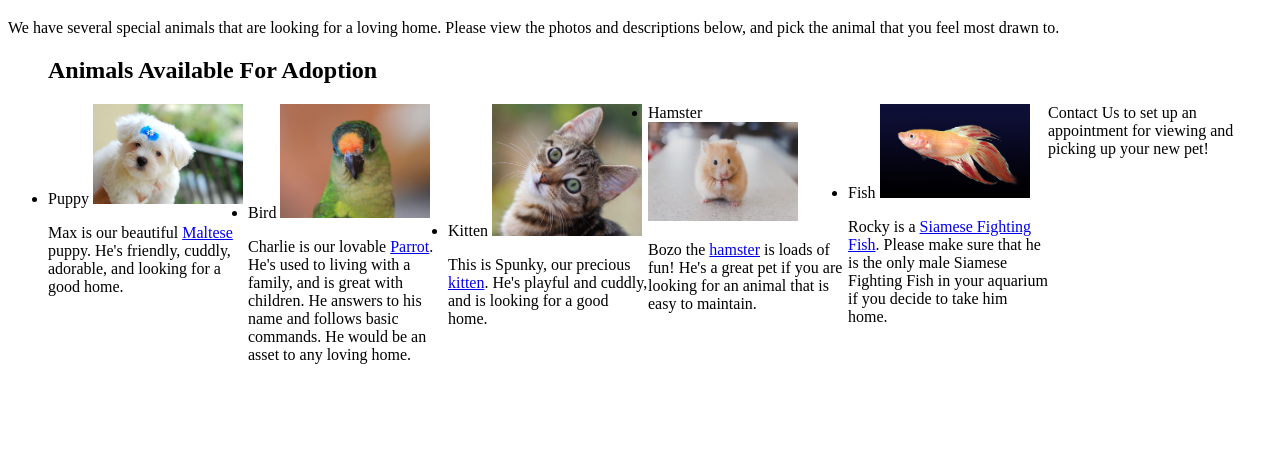
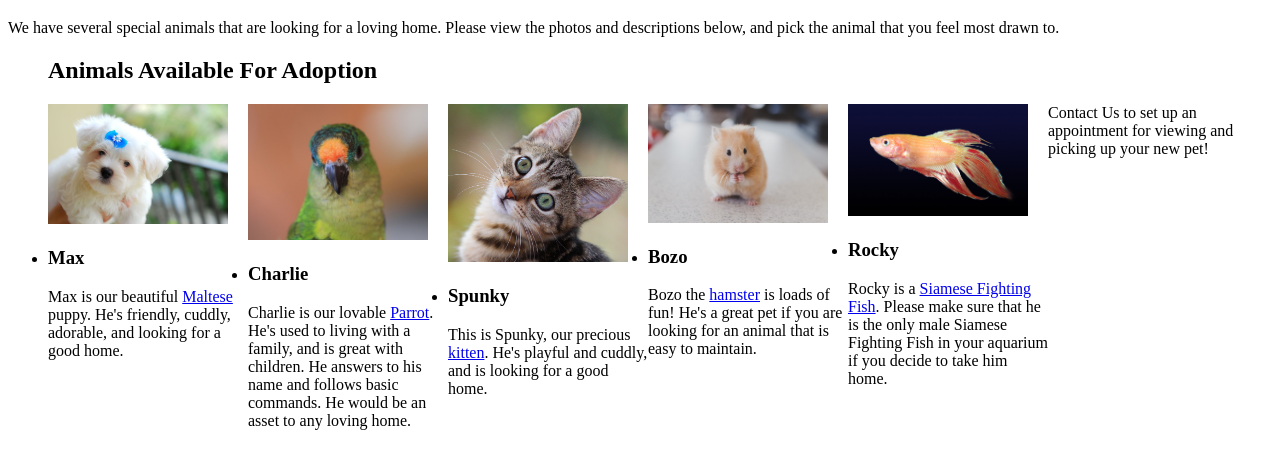
Before and after one commit to adriannem/animal-shelter, a plain HTML site: page index.html in a window 1280 px wide. Shown: the part 61-530 px from the top of the page. Drawn offline with Linux system fonts and the light colour scheme.

Commit message:
Fix indentations and spacing, add header tags, increase image size.

```diff
--- a/index.html
+++ b/index.html
@@ -12,32 +12,39 @@
   <ul>
     <h2>Animals Available For Adoption</h2>
     <div class="column">
-      <li>Puppy
-        <img src="img/maltese-puppy.jpg" alt="Maltese Puppy" width=150>
+      <img src="img/maltese-puppy.jpg" alt="Maltese Puppy" width=180>
+      <li>
+        <h3>Max</h3>
         <p>Max is our beautiful <a href="https://en.wikipedia.org/wiki/Maltese_(dog)">Maltese</a> puppy. He's friendly, cuddly, adorable, and looking for a good home.</p>
       </li>
     </div>
     <div class="column">
-      <li>Bird
-        <img src="img/pet-parrot.jpg" alt="Pet Parrot" width=150>
+      <img src="img/pet-parrot.jpg" alt="Pet Parrot" width=180>
+      <li>
+        <h3>Charlie</h3>
         <p>Charlie is our lovable <a href="https://en.wikipedia.org/wiki/Parrot">Parrot</a>. He's used to living with a family, and is great with children. He answers to his name and follows basic commands. He would be an asset to any loving home.</p>
       </li>
     </div>
     <div class="column">
-      <li>Kitten
-        <img src="img/green_eyes_kitten.jpg" alt="Kitten with green eyes" width=150>
+      <img src="img/green_eyes_kitten.jpg" alt="Kitten with green eyes" width=180>
+      <li>
+        <h3>Spunky</h3>
+
         <p>This is Spunky, our precious <a href="https://en.wikipedia.org/wiki/Kitten">kitten</a>. He's playful and cuddly, and is looking for a good home.</p>
       </li>
     </div>
     <div class="column">
-      <li>Hamster
-        <img src="img/hamster.jpg" alt="Hamster" width=150>
+      <img src="img/hamster.jpg" alt="Hamster" width=180>
+      <li>
+        <h3>Bozo</h3>
         <p>Bozo the <a href="https://en.wikipedia.org/wiki/Hamster">hamster</a> is loads of fun! He's a great pet if you are looking for an animal that is easy to maintain.</p>
       </li>
     </div>
     <div class="column">
-      <li>Fish
-        <img src="img/siamese-fighting-fish.jpg" alt="Siasmese Fighting Fish" width=150>
+      <img src="img/siamese-fighting-fish.jpg" alt="Siasmese Fighting Fish" width=180>
+      <li>
+        <h3>Rocky</h3>
+
         <p>Rocky is a <a href="https://en.wikipedia.org/wiki/Siamese_fighting_fish">Siamese Fighting Fish</a>. Please make sure that he is the only male Siamese Fighting Fish in your aquarium if you decide to take him home.</p>
       </li>
     </div>
```
